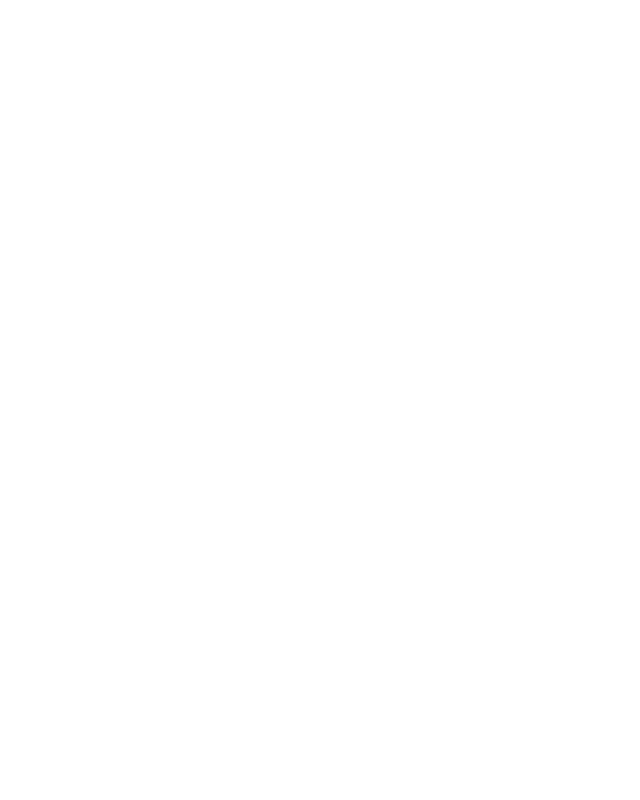
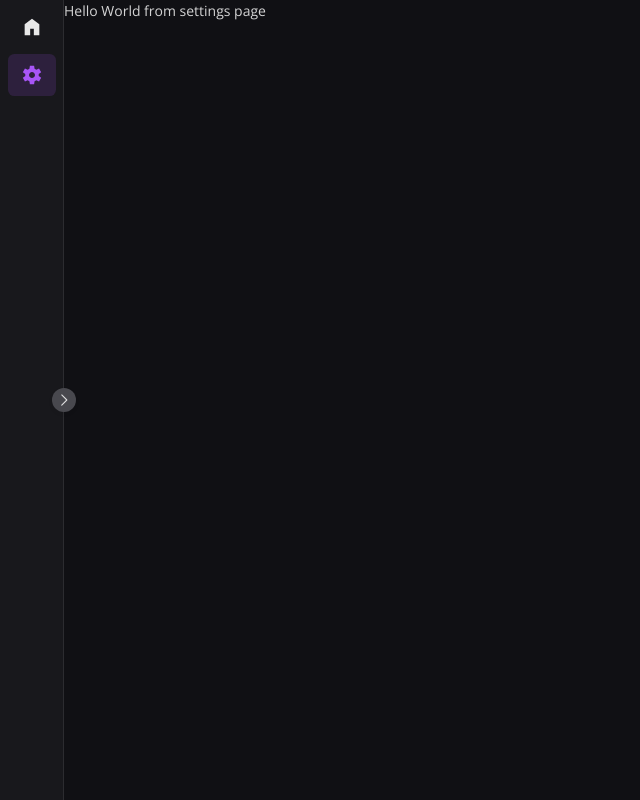
Before and after one commit to OrdenKrieger/hub, a Vue app in the folder frontend/: page /settings in a window 1280 px wide. Before the commit this address had no page. Shown: the whole page, without its empty margins (0-640 px from the left). Built offline with nearby package versions, Linux system fonts and the light colour scheme.

Commit message:
web: Add a sidebar and a view for settings

```diff
--- /dev/null
+++ b/frontend/src/components/icons/DashboardIcon.vue
@@ -0,0 +1,6 @@
+<template>
+  <svg role="img" viewBox="0 -960 960 960" xmlns="http://www.w3.org/2000/svg">
+    <title>Dashboard</title>
+    <path d="M160-120v-480l320-240 320 240v480H560v-280H400v280H160Z" />
+  </svg>
+</template>
--- /dev/null
+++ b/frontend/src/components/icons/SettingsIcon.vue
@@ -0,0 +1,8 @@
+<template>
+  <svg role="img" viewBox="0 -960 960 960" xmlns="http://www.w3.org/2000/svg">
+    <title>Settings</title>
+    <path
+      d="m388-80-20-126q-19-7-40-19t-37-25l-118 54-93-164 108-79q-2-9-2.5-20.5T185-480q0-9 .5-20.5T188-521L80-600l93-164 118 54q16-13 37-25t40-18l20-127h184l20 126q19 7 40.5 18.5T669-710l118-54 93 164-108 77q2 10 2.5 21.5t.5 21.5q0 10-.5 21t-2.5 21l108 78-93 164-118-54q-16 13-36.5 25.5T592-206L572-80H388Zm92-270q54 0 92-38t38-92q0-54-38-92t-92-38q-54 0-92 38t-38 92q0 54 38 92t92 38Z"
+    />
+  </svg>
+</template>
--- a/frontend/src/router/index.ts
+++ b/frontend/src/router/index.ts
@@ -13,6 +13,11 @@
       path: '/login',
       name: 'login',
       component: () => import('@/views/LoginView.vue')
+    },
+    {
+      path: '/settings',
+      name: 'settings',
+      component: () => import('@/views/SettingsView.vue')
     }
   ]
 })
--- /dev/null
+++ b/frontend/src/utils/naive.ts
@@ -0,0 +1,17 @@
+import { h, type Component } from 'vue'
+import { NIcon } from 'naive-ui'
+import { RouterLink, type RouteLocationRaw } from 'vue-router'
+
+export function renderIcon(icon: Component) {
+  return () => h(NIcon, null, { default: () => h(icon) })
+}
+
+export function routerLink(to: RouteLocationRaw, label: string) {
+  return h(
+    RouterLink,
+    {
+      to
+    },
+    { default: () => label }
+  )
+}
--- a/frontend/src/views/AppView.vue
+++ b/frontend/src/views/AppView.vue
@@ -1,7 +1,69 @@
 <script setup lang="ts">
-import { RouterView } from 'vue-router'
+import { ref, computed } from 'vue'
+import { RouterView, useRouter } from 'vue-router'
+import { NMenu, NLayout, NLayoutSider, type MenuOption } from 'naive-ui'
+import { renderIcon, routerLink } from '@/utils/naive'
+import DashboardIcon from '@/components/icons/DashboardIcon.vue'
+import SettingsIcon from '@/components/icons/SettingsIcon.vue'
+
+const router = useRouter()
+
+const showFullApp = computed(() => {
+  switch (router.currentRoute.value.name) {
+    case 'login':
+      return false
+    case undefined:
+      return false
+    default:
+      return true
+  }
+})
+
+const currentKey = computed(() => {
+  return router.currentRoute.value.name?.toString()
+})
+
+const collapsed = ref(true)
+
+const menuOptions: MenuOption[] = [
+  {
+    label: () => routerLink({ name: 'dashboard' }, 'Dashboard'),
+    key: 'dashboard',
+    icon: renderIcon(DashboardIcon)
+  },
+  {
+    label: () => routerLink({ name: 'settings' }, 'Settings'),
+    key: 'settings',
+    icon: renderIcon(SettingsIcon)
+  }
+]
 </script>
 
 <template>
-  <RouterView />
+  <n-layout v-if="showFullApp" has-sider>
+    <n-layout-sider
+      bordered
+      collapse-mode="width"
+      :collapsed-width="64"
+      :width="240"
+      :collapsed="collapsed"
+      show-trigger
+      @collapse="collapsed = true"
+      @expand="collapsed = false"
+    >
+      <n-menu
+        v-model:value="currentKey"
+        :collapsed="collapsed"
+        :collapsed-width="64"
+        :collapsed-icon-size="22"
+        :options="menuOptions"
+      />
+    </n-layout-sider>
+    <n-layout>
+      <div class="min-h-screen">
+        <RouterView />
+      </div>
+    </n-layout>
+  </n-layout>
+  <RouterView v-else />
 </template>
--- /dev/null
+++ b/frontend/src/views/SettingsView.vue
@@ -0,0 +1,5 @@
+<script setup lang="ts"></script>
+
+<template>
+  <h1>Hello World from settings page</h1>
+</template>
```
